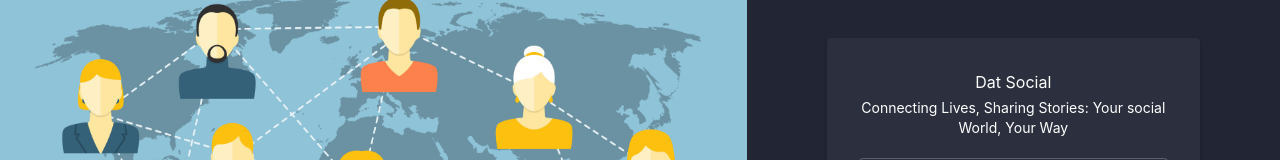
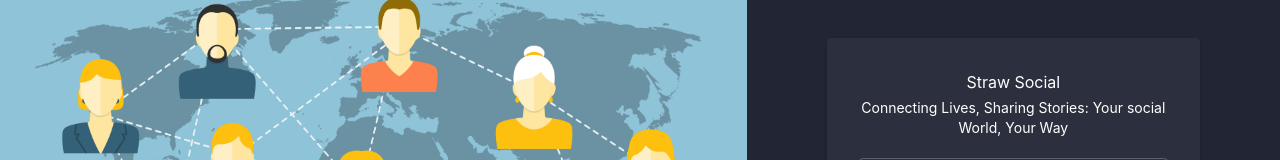
Before and after one commit to datnd10/Social_Media_FE, a React (Create React App) app: page / in a window 1280 px wide. Shown: the part 157-317 px from the top of the page. Built offline with nearby package versions, Linux system fonts and the light colour scheme; no server answers.

Commit message:
update name

```diff
--- a/src/components/SideBar/SideBar.jsx
+++ b/src/components/SideBar/SideBar.jsx
@@ -48,7 +48,7 @@
         <div className="space-y-10 pl-5">
           <div className="items-center">
             <a href="/">
-              <span className="logo font-bold text-xl p-3">Dat Social</span>
+              <span className="logo font-bold text-xl p-3">Straw Social</span>
             </a>
           </div>
           <div className="space-y-10">
--- a/src/pages/Authentication/Authentication.jsx
+++ b/src/pages/Authentication/Authentication.jsx
@@ -16,7 +16,7 @@
                 <div className='px-20 flex flex-col justify-center h-full'>
                   <Card className='card p-8'>
                     <div className='flex flex-col items-center mb-5 space-y-1'>
-                    <h1 className='log'>Dat Social</h1>
+                    <h1 className='log'>Straw Social</h1>
                     <p className='text-center text-sm w-[70&]'>Connecting Lives, Sharing Stories: Your social World, Your Way</p>
                     </div>
                     <Routes>
```
